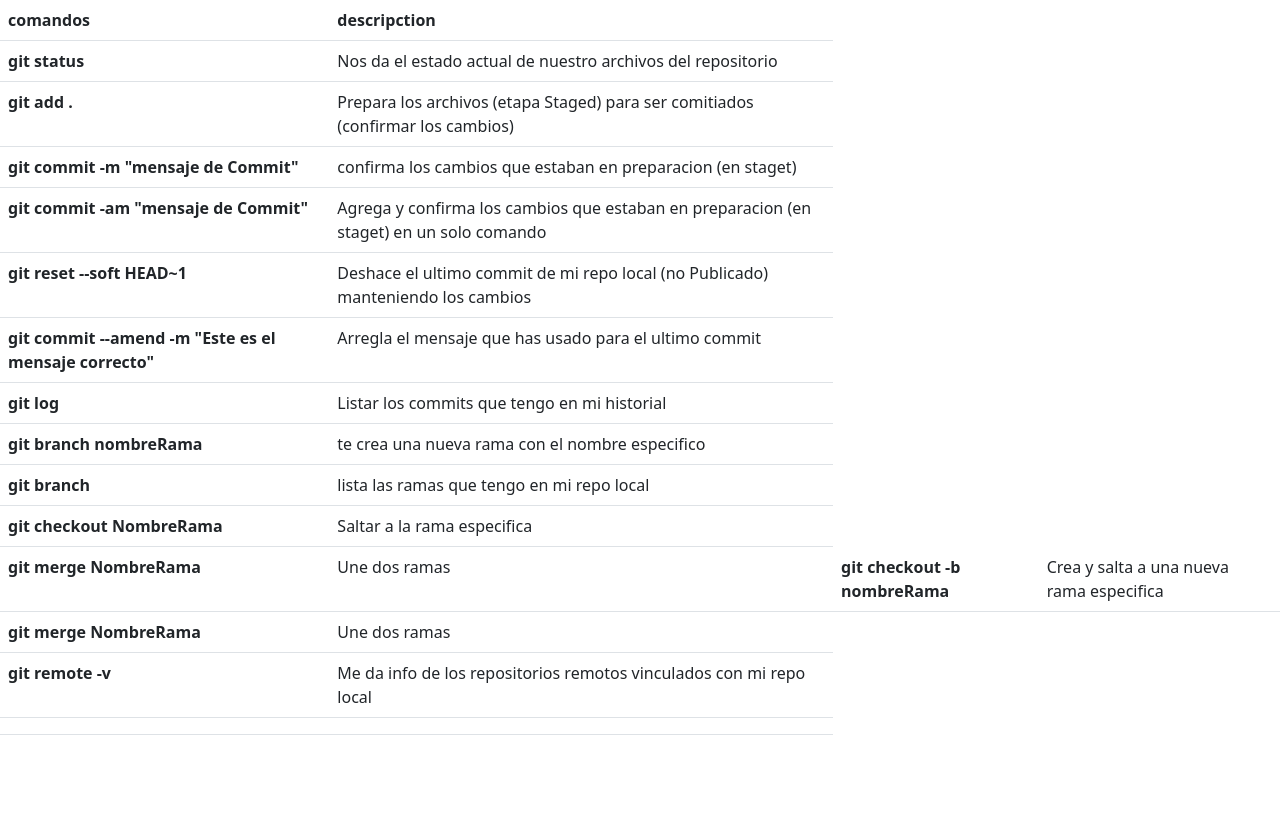
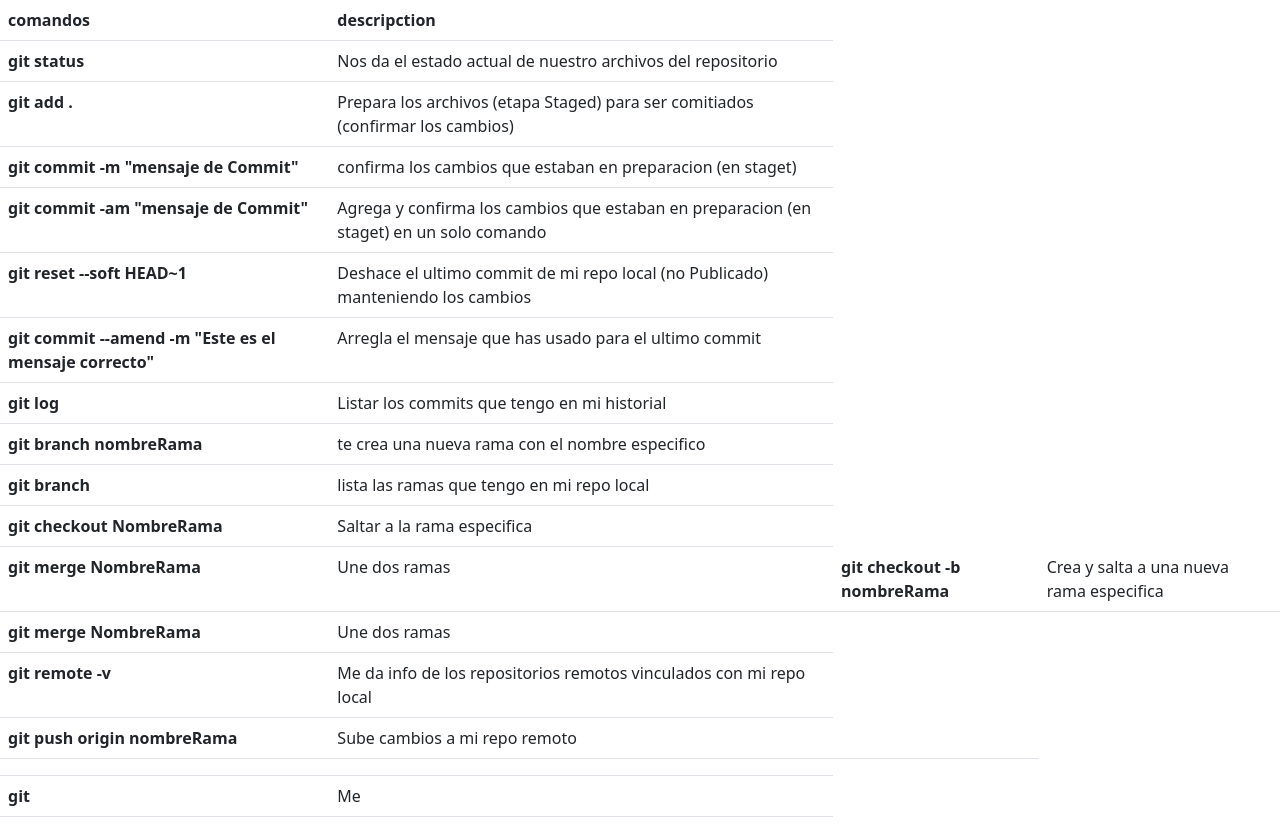
Before and after one commit to Gustavoadolfogjvv/PracticaGit66i, a plain HTML site: page index.html in a window 1280 px wide. Before the commit the page ends 800 px from the top, so only its background shows below. Drawn offline with nearby package versions, Linux system fonts and the light colour scheme.

Commit message:
add some command

```diff
--- a/index.html
+++ b/index.html
@@ -69,12 +69,20 @@
                 <tr>
                     <th scope="row">git merge NombreRama</th>
                     <td>Une dos ramas</td>
-                    <tr>
-                        <th scope="row">git remote -v </th>
-                        <td>Me da info de los repositorios remotos vinculados con mi repo local</td>
+                <tr>
+                    <th scope="row">git remote -v </th>
+                    <td>Me da info de los repositorios remotos vinculados con mi repo local</td>
                 </tr>
-                <th scope="row"> </th>
-                    <td> </td>
+                <th scope="row"> git push origin nombreRama</th>
+                <td>Sube cambios a mi repo remoto</td>
+                <td></td>
+                <tr>
+                    <th scope="row"></th>
+                    <td></td>
+                <tr>
+                    <th scope="row">git </th>
+                    <td>Me </td>
+                </tr>
             </tbody>
         </table>
     </main>
```
